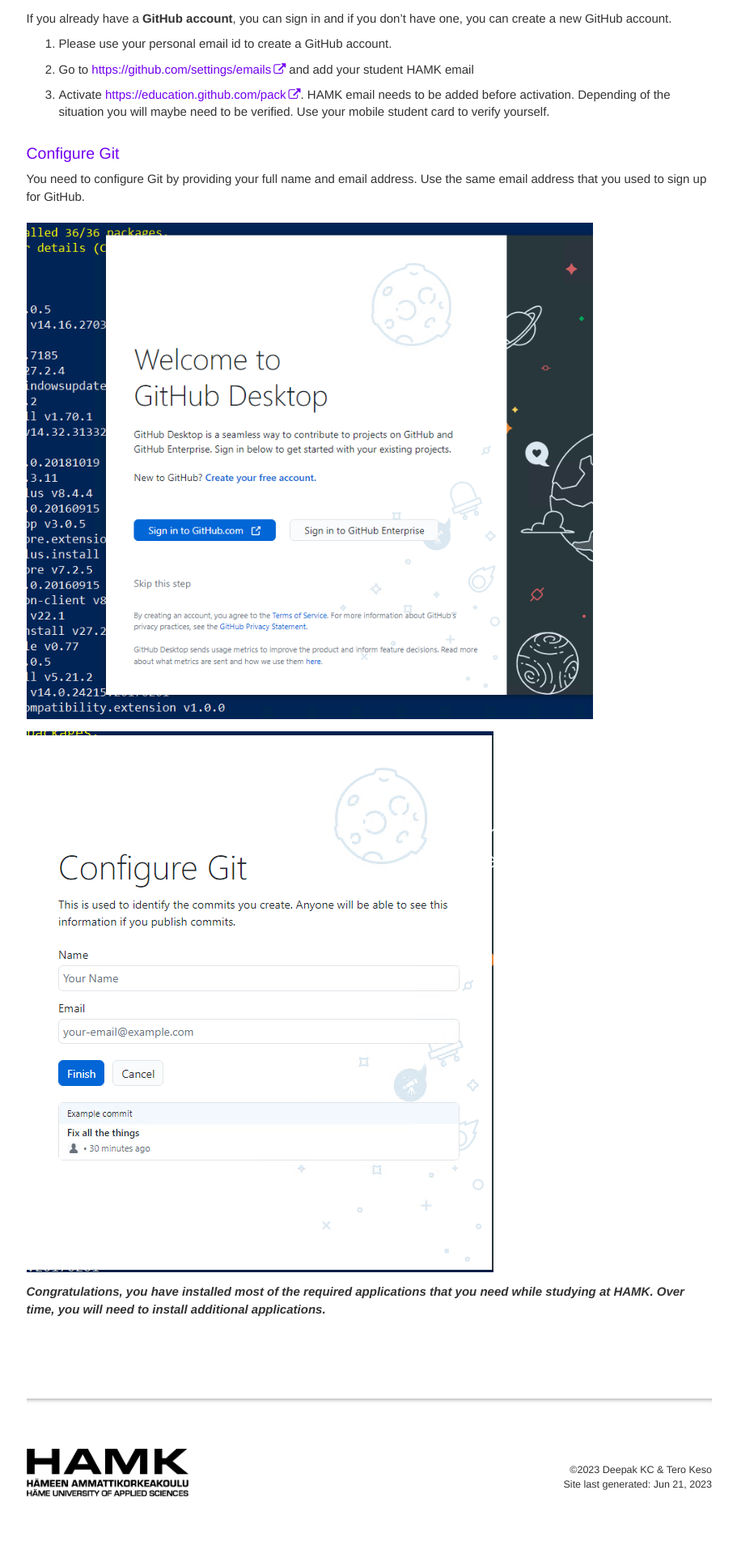
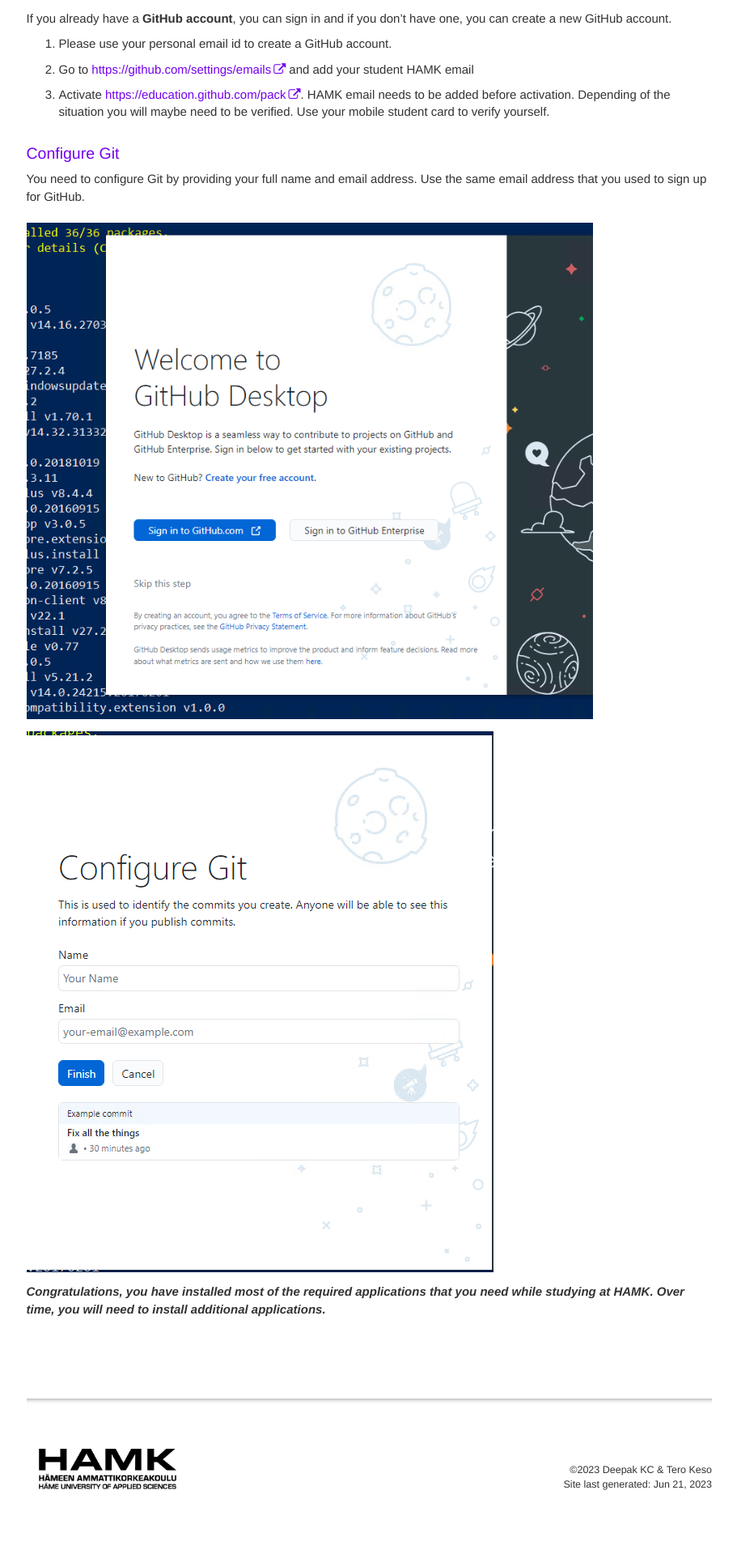
Before and after one commit to tkohonen/tkohonen.github.io, a Jekyll site: the page built from index.md, in a window 1280 px wide. Shown: the part 1651-3565 px from the top of the page at 81% size, without its empty margins (330-1241 px from the left). Built offline with Jekyll 4.4.1, drawn with Linux system fonts in a browser that asks for light colours; our own code applies the rules of GitHub Pages for plain Markdown files; comment, search, counter and statistics services are not loaded.

Commit message:
footer-css 7

```diff
--- a/css/customstyles.css
+++ b/css/customstyles.css
@@ -437,7 +437,7 @@ span.projectTitle {
     display: inline;
     width: 200px;
     height: auto;
-    padding: 0px 0px 15px;
+    padding: 0px 15px 25px;
 }
 
 .footerMeta {
```
